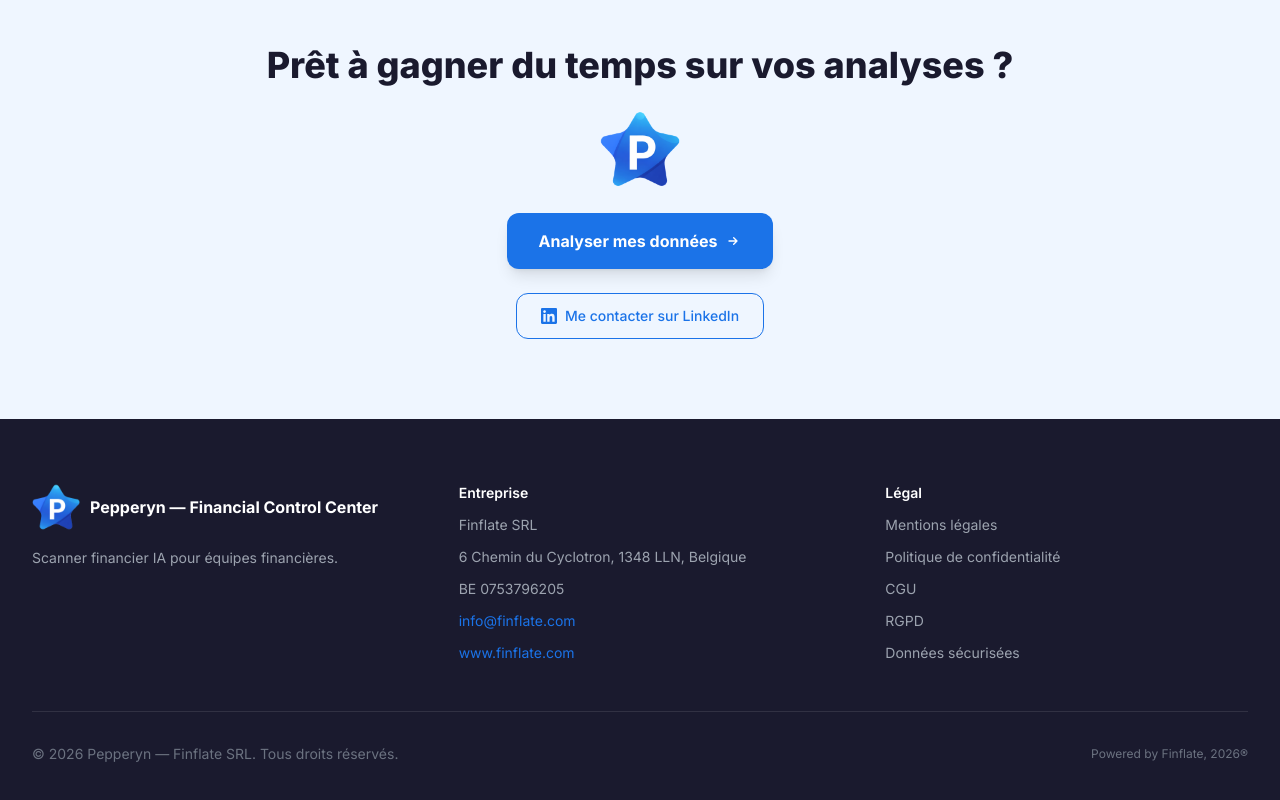
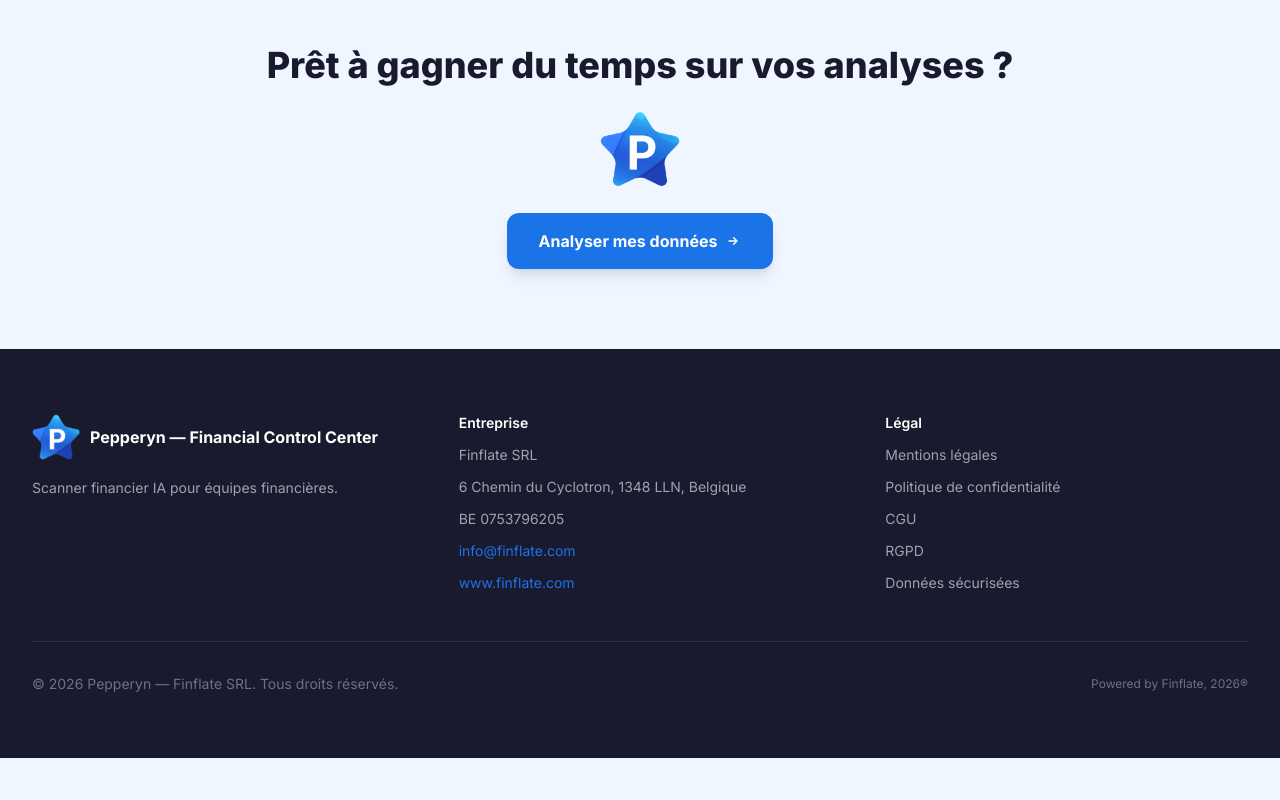
Before and after one commit to fredancio/Pepperyn, a Next.js app in the folder frontend/: page / in a window 1280 px wide. Shown: the part 6151-6951 px from the top of the page. After the commit the page ends 6909 px from the top, so only its background shows below. Built offline with nearby package versions, Linux system fonts and the light colour scheme.

Commit message:
remove LinkedIn button from landing page CTA section

```diff
--- a/frontend/app/page.tsx
+++ b/frontend/app/page.tsx
@@ -82,17 +82,6 @@
               </svg>
             </Link>
 
-            <a
-              href="https://www.linkedin.com/in/fr%C3%A9d%C3%A9ric-anciaux-7192405a/"
-              target="_blank"
-              rel="noopener noreferrer"
-              className="inline-flex items-center gap-2 px-6 py-3 border border-[#1B73E8] text-[#1B73E8] rounded-xl font-medium text-sm hover:bg-[#1B73E8] hover:text-white transition-all duration-200"
-            >
-              <svg className="w-4 h-4" fill="currentColor" viewBox="0 0 24 24">
-                <path d="M20.447 20.452h-3.554v-5.569c0-1.328-.027-3.037-1.852-3.037-1.853 0-2.136 1.445-2.136 2.939v5.667H9.351V9h3.414v1.561h.046c.477-.9 1.637-1.85 3.37-1.85 3.601 0 4.267 2.37 4.267 5.455v6.286zM5.337 7.433c-1.144 0-2.063-.926-2.063-2.065 0-1.138.92-2.063 2.063-2.063 1.14 0 2.064.925 2.064 2.063 0 1.139-.925 2.065-2.064 2.065zm1.782 13.019H3.555V9h3.564v11.452zM22.225 0H1.771C.792 0 0 .774 0 1.729v20.542C0 23.227.792 24 1.771 24h20.451C23.2 24 24 23.227 24 22.271V1.729C24 .774 23.2 0 22.222 0h.003z" />
-              </svg>
-              Me contacter sur LinkedIn
-            </a>
           </div>
         </section>
       </main>
```
